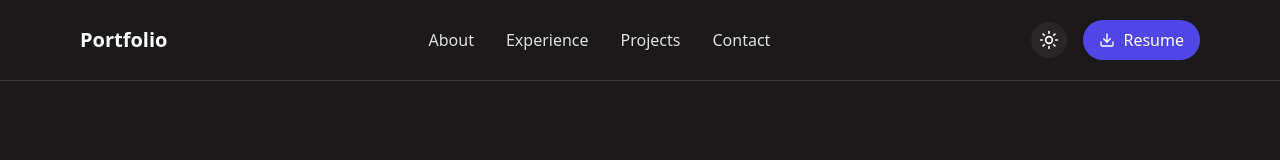
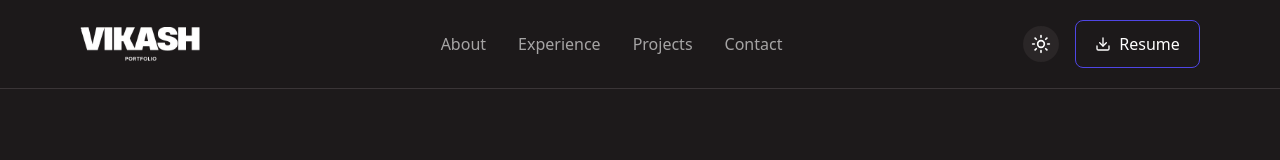
Before and after one commit to VikaSh221525/Portfolio-25, a React (Vite) app: page / in a window 1280 px wide. Shown: the top 160 px of the page. Built offline with nearby package versions, Linux system fonts and the light colour scheme.

Commit message:
NavResponsive

```diff
--- a/src/components/Nav.jsx
+++ b/src/components/Nav.jsx
@@ -1,15 +1,24 @@
-import React from 'react'
-import { motion } from "motion/react"
-import { Moon, Sun, Download } from "lucide-react"
+import React, { useState } from 'react'
+import { motion, AnimatePresence } from "motion/react"
+import { Moon, Sun, Download, Menu, X } from "lucide-react"
 import { useTheme } from '../context/ThemeContext'
 
 const Nav = () => {
     const { isDark, toggleTheme } = useTheme();
+    const [isMenuOpen, setIsMenuOpen] = useState(false);
     const links = ['About', 'Experience', 'Projects', 'Contact'];
+
+    const toggleMenu = () => {
+        setIsMenuOpen(!isMenuOpen);
+    };
+
+    const closeMenu = () => {
+        setIsMenuOpen(false);
+    };
 
     return (
         <>
-            <div className='fixed top-0 left-0 w-full flex items-center justify-between py-5 px-20 z-50'
+            <div className='fixed top-0 left-0 w-full flex items-center justify-between py-5 px-5 md:px-20 z-50'
                 style={{
                     backdropFilter: 'blur(8px)',
                     backgroundColor: 'rgba(var(--bg-primary-rgb), 0.8)',
@@ -17,30 +26,52 @@ const Nav = () => {
                 }}>
 
                 {/* Logo */}
-                <div className="text-xl font-bold" style={{ color: 'var(--text-primary)' }}>
-                    Portfolio
+                <div className='w-24 md:w-30'>
+                    <img className='object-cover' src={isDark ? "/NameLogoWhite.png" : "/BlackNameLogo.png"} alt="" />
                 </div>
 
-                {/* Navigation Links */}
+                {/* Desktop Navigation Links */}
                 <div className="hidden md:flex items-center space-x-8">
                     {links.map((link, index) => (
                         <motion.a
                             key={index}
                             href={`#${link.toLowerCase()}`}
-                            className="hover:opacity-70 transition-opacity"
+                            className="opacity-70 hover:opacity-100 transition-opacity"
                             style={{ color: 'var(--text-secondary)' }}
-                            whileHover={{ scale: 1.05 }}
+                            whileHover={{ y: -2 }}
+                            whileTap={{ y: 0 }}
                         >
                             {link}
                         </motion.a>
                     ))}
                 </div>
 
-                {/* Theme Toggle & Download Button */}
-                <div className="flex items-center space-x-4">
+                {/* Desktop Theme Toggle & Download Button */}
+                <div className="hidden md:flex items-center space-x-4">
                     <motion.button
                         onClick={toggleTheme}
-                        className="p-2 rounded-full hover:opacity-70 transition-opacity"
+                        className="bg-gray-200 p-2 rounded-full cursor-pointer"
+                        style={{
+                            backgroundColor: 'var(--bg-secondary)',
+                            color: 'var(--text-primary)'
+                        }}
+                        whileHover={{ scale: 1.1, rotate: 180 }}
+                        whileTap={{ scale: 0.95 }}
+                    >
+                        {isDark ? <Sun className='w-5 h-5' /> : <Moon className='w-5 h-5' />}
+                    </motion.button>
+
+                    <button className="resume-button">
+                        <Download className='w-4 h-4' />
+                        <span>Resume</span>
+                    </button>
+                </div>
+
+                {/* Mobile Menu Button */}
+                <div className="md:hidden flex items-center space-x-3">
+                    <motion.button
+                        onClick={toggleTheme}
+                        className="p-2 rounded-full cursor-pointer"
                         style={{
                             backgroundColor: 'var(--bg-secondary)',
                             color: 'var(--text-primary)'
@@ -48,23 +79,71 @@ const Nav = () => {
                         whileHover={{ scale: 1.1 }}
                         whileTap={{ scale: 0.95 }}
                     >
-                        {isDark ? <Sun size={20} /> : <Moon size={20} />}
+                        {isDark ? <Sun className='w-4 h-4' /> : <Moon className='w-4 h-4' />}
                     </motion.button>
 
                     <motion.button
-                        className="flex items-center space-x-2 px-4 py-2 rounded-full hover:opacity-90 transition-opacity"
+                        onClick={toggleMenu}
+                        className="p-2 rounded-full cursor-pointer"
                         style={{
-                            backgroundColor: 'var(--accent)',
-                            color: 'white'
+                            backgroundColor: 'var(--bg-secondary)',
+                            color: 'var(--text-primary)'
                         }}
-                        whileHover={{ scale: 1.05 }}
+                        whileHover={{ scale: 1.1 }}
                         whileTap={{ scale: 0.95 }}
                     >
-                        <Download size={16} />
-                        <span>Resume</span>
+                        {isMenuOpen ? <X className='w-5 h-5' /> : <Menu className='w-5 h-5' />}
                     </motion.button>
                 </div>
             </div>
+
+            {/* Mobile Menu Overlay */}
+            <AnimatePresence>
+                {isMenuOpen && (
+                    <motion.div
+                        initial={{ opacity: 0, y: -20 }}
+                        animate={{ opacity: 1, y: 0 }}
+                        exit={{ opacity: 0, y: -20 }}
+                        transition={{ duration: 0.3 }}
+                        className="fixed top-0 left-0 w-full h-screen z-40 md:hidden"
+                        style={{
+                            backgroundColor: 'var(--bg-primary)',
+                            paddingTop: '100px'
+                        }}
+                    >
+                        <div className="flex flex-col items-center space-y-8 px-5">
+                            {/* Mobile Navigation Links */}
+                            {links.map((link, index) => (
+                                <motion.a
+                                    key={index}
+                                    href={`#${link.toLowerCase()}`}
+                                    onClick={closeMenu}
+                                    className="text-2xl font-medium hover:opacity-70 transition-opacity"
+                                    style={{ color: 'var(--text-primary)' }}
+                                    initial={{ opacity: 0, y: 20 }}
+                                    animate={{ opacity: 1, y: 0 }}
+                                    transition={{ delay: index * 0.1 }}
+                                    whileTap={{ scale: 0.95 }}
+                                >
+                                    {link}
+                                </motion.a>
+                            ))}
+
+                            {/* Mobile Resume Button */}
+                            <motion.button
+                                onClick={closeMenu}
+                                className="resume-button mt-8"
+                                initial={{ opacity: 0, y: 20 }}
+                                animate={{ opacity: 1, y: 0 }}
+                                transition={{ delay: 0.4 }}
+                            >
+                                <Download className='w-4 h-4' />
+                                <span>Resume</span>
+                            </motion.button>
+                        </div>
+                    </motion.div>
+                )}
+            </AnimatePresence>
         </>
     )
 }
--- a/src/index.css
+++ b/src/index.css
@@ -37,3 +37,70 @@ body {
     left: 50%;
     transform: translate(-50%, -50%);
 }
+
+.resume-button {
+    display: inline-flex;
+    align-items: center;
+    gap: 0.5rem;
+    padding: 0.7em 1.2em;
+    font-size: 16px;
+    border-radius: 0.5em;
+    color: var(--text-primary);
+    border: 1px solid var(--accent);
+    cursor: pointer;
+    position: relative;
+    overflow: hidden;
+    z-index: 1;
+    transition: all 0.2s ease-in;
+}
+
+.resume-button:active {
+    transform: scale(0.98);
+}
+
+.resume-button:before {
+    content: "";
+    position: absolute;
+    left: 50%;
+    transform: translateX(-50%) scaleY(1) scaleX(1.25);
+    top: 100%;
+    width: 140%;
+    height: 180%;
+    background-color: rgba(79, 70, 229, 0.1);
+    border-radius: 50%;
+    display: block;
+    transition: all 0.5s 0.1s cubic-bezier(0.55, 0, 0.1, 1);
+    z-index: -1;
+}
+
+.resume-button:after {
+    content: "";
+    position: absolute;
+    left: 55%;
+    transform: translateX(-50%) scaleY(1) scaleX(1.45);
+    top: 180%;
+    width: 160%;
+    height: 190%;
+    background-color: var(--accent);
+    border-radius: 50%;
+    display: block;
+    transition: all 0.5s 0.1s cubic-bezier(0.55, 0, 0.1, 1);
+    z-index: -1;
+}
+
+.resume-button:hover {
+    color: #ffffff;
+    border: 1px solid var(--accent);
+}
+
+.resume-button:hover:before {
+    top: -35%;
+    background-color: var(--accent);
+    transform: translateX(-50%) scaleY(1.3) scaleX(0.8);
+}
+
+.resume-button:hover:after {
+    top: -45%;
+    background-color: var(--accent);
+    transform: translateX(-50%) scaleY(1.3) scaleX(0.8);
+}
```
